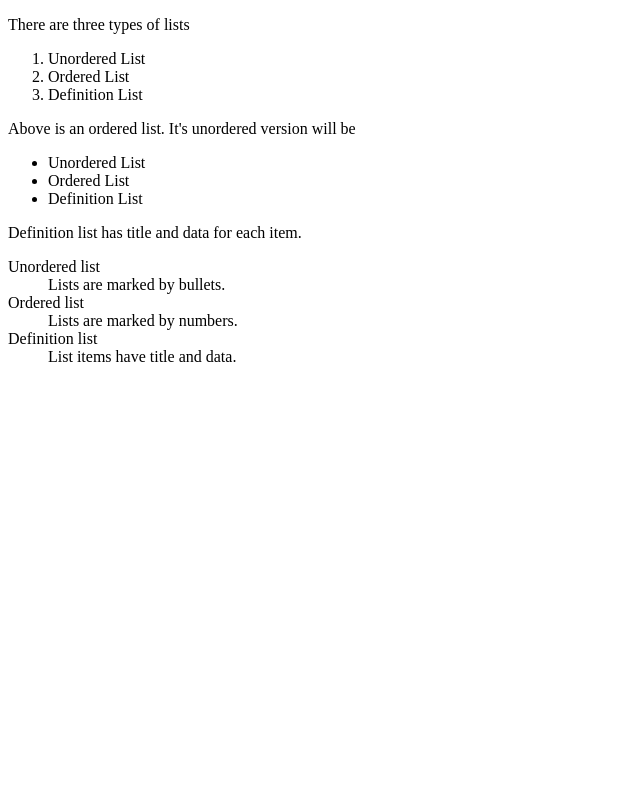
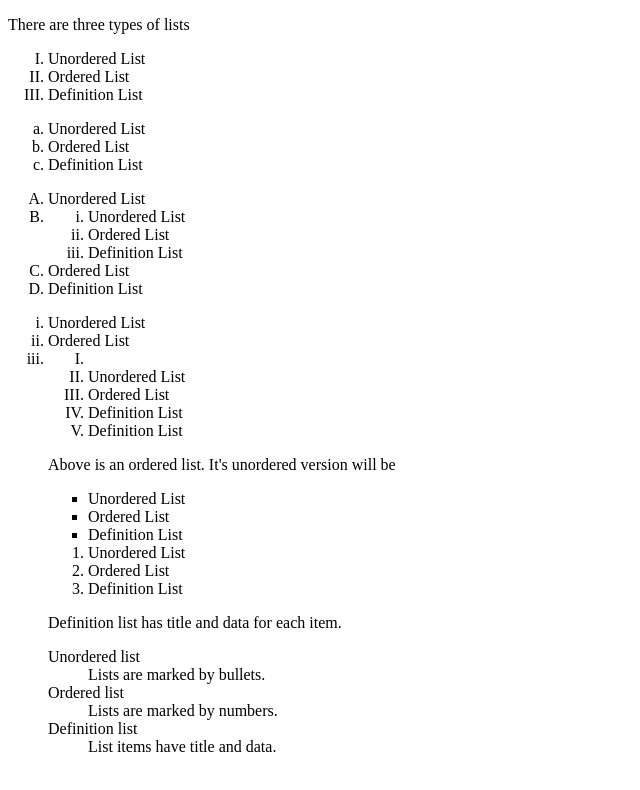
Before and after one commit to Frozepunk/Internet-tech, a plain HTML site: page list.html in a window 1280 px wide. Shown: the whole page, without its empty margins (0-640 px from the left). Drawn offline with Linux system fonts and the light colour scheme.

Commit message:
just some random shit

```diff
--- a/list.html
+++ b/list.html
@@ -8,17 +8,53 @@
     </head>
     <body>
         <p>There are three types of lists</p>
+        <ol type="I">
+            <li>Unordered List</li>
+            <li>Ordered List</li>
+            <li>Definition List</li>
+        </ol>
+        <ol type="a">
+            <li>Unordered List</li>
+            <li>Ordered List</li>
+            <li>Definition List</li>
+        </ol>
+        <ol type="A">
+            <li>Unordered List</li>
+            <li>
+                <ol type="i">
+                    <li>Unordered List</li>
+                    <li>Ordered List</li>
+                    <li>Definition List</li>
+                </ol>
+            </li>
+            <li>Ordered List</li>
+            <li>Definition List</li>
+        </ol>
+        <ol type="i">
+            <li>Unordered List</li>
+            <li>Ordered List</li>
+            <li>
+                <ol type="I">
+                <li>
+                    <li>Unordered List</li>
+                    <li>Ordered List</li>
+                    <li>Definition List</li>
+
+                </li>
+            </li>
+            <li>Definition List</li>
+        </ol>
+        <p>Above is an ordered list. It's unordered version will be</p>
+        <ul type="square">
+            <li>Unordered List</li>
+            <li>Ordered List</li>
+            <li>Definition List</li>
+        </ul>
         <ol>
             <li>Unordered List</li>
             <li>Ordered List</li>
             <li>Definition List</li>
         </ol>
-        <p>Above is an ordered list. It's unordered version will be</p>
-        <ul>
-            <li>Unordered List</li>
-            <li>Ordered List</li>
-            <li>Definition List</li>
-        </ul>
         <p>Definition list has title and data for each item.</p>
         <dl>
             <dt>Unordered list</dt>
```
